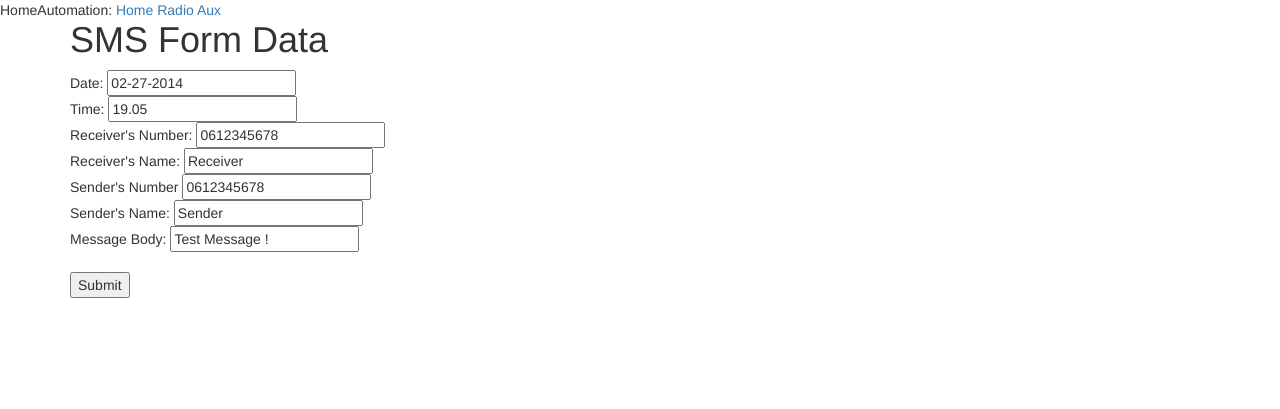
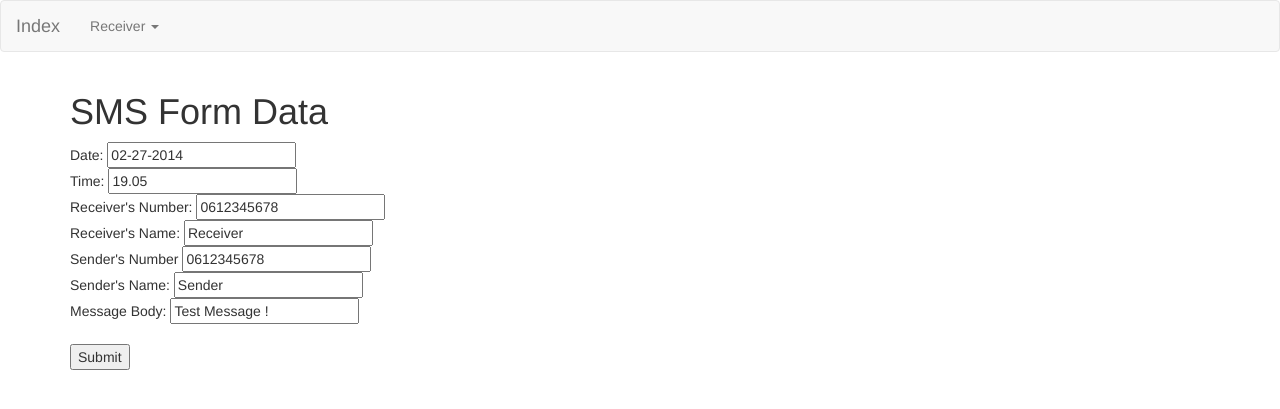
Before and after one commit to Romalouz/Automation, a Flask app: page /tv/sms in a window 1280 px wide. Shown: the top 409 px of the page. Run offline with Flask 2, Linux system fonts and the light colour scheme; some libraries are stand-ins or nearby versions.

Commit message:
Change navigation bar for receiver control

```diff
--- a/media/templates/base.html
+++ b/media/templates/base.html
@@ -10,11 +10,24 @@
     {% block title %}{{title}}{% endblock %}
 {% endif %}
 {% block content %}
-    <div class="navbar navbar-fixed-top">HomeAutomation:
-        <a href="/">Home</a>
-        <a href="{{url_for('receiver.set_av_input',input_data='tuner')}}">Radio</a>
-        <a href="{{url_for('receiver.set_av_input',input_data='aux')}}">Aux</a>
-    </div>
+    <nav class="navbar navbar-default" role="navigation">
+        <div class="container-fluid">
+            <!-- Brand and toggle get grouped for better mobile display -->
+            <div class="navbar-header">
+                <a class="navbar-brand" href="/">Index</a>
+                <ul class="nav navbar-nav">
+                    <li class="dropdown">
+                        <a href="#" class="dropdown-toggle" data-toggle="dropdown">Receiver <b class="caret"></b></a>
+                        <ul class="dropdown-menu">
+                            <li><a id="audio_tuner">Radio</a></li>
+                            <li><a id="audio_tv">Tv</a></li>
+                            <li><a id="audio_aux">Auxilliaire</a></li>
+                        </ul>
+                    </li>
+                </ul>
+            </div>
+        </div>
+    </nav>
     <div class="container"/>
         {% block app %}{% endblock %}
     </div>
@@ -27,4 +40,22 @@
 {% block scripts %}
     {{super()}}
     {% block myscripts %}{% endblock %}
+    <script>
+    //@ sourceURL=base.js
+    $(document).ready(function () {
+        var linkid = $("a[id^='audio_']")
+        linkid.click(function () {
+            var link = $(this);
+            var id = link.context.id.replace("audio_","");
+            $.ajax({
+                url: "/receiver/av_input/"+id,
+                method: 'get',
+                success: function (data) {
+                    alert(data)
+                }
+            })
+        });
+    });
+</script>
+
 {% endblock %}
```
